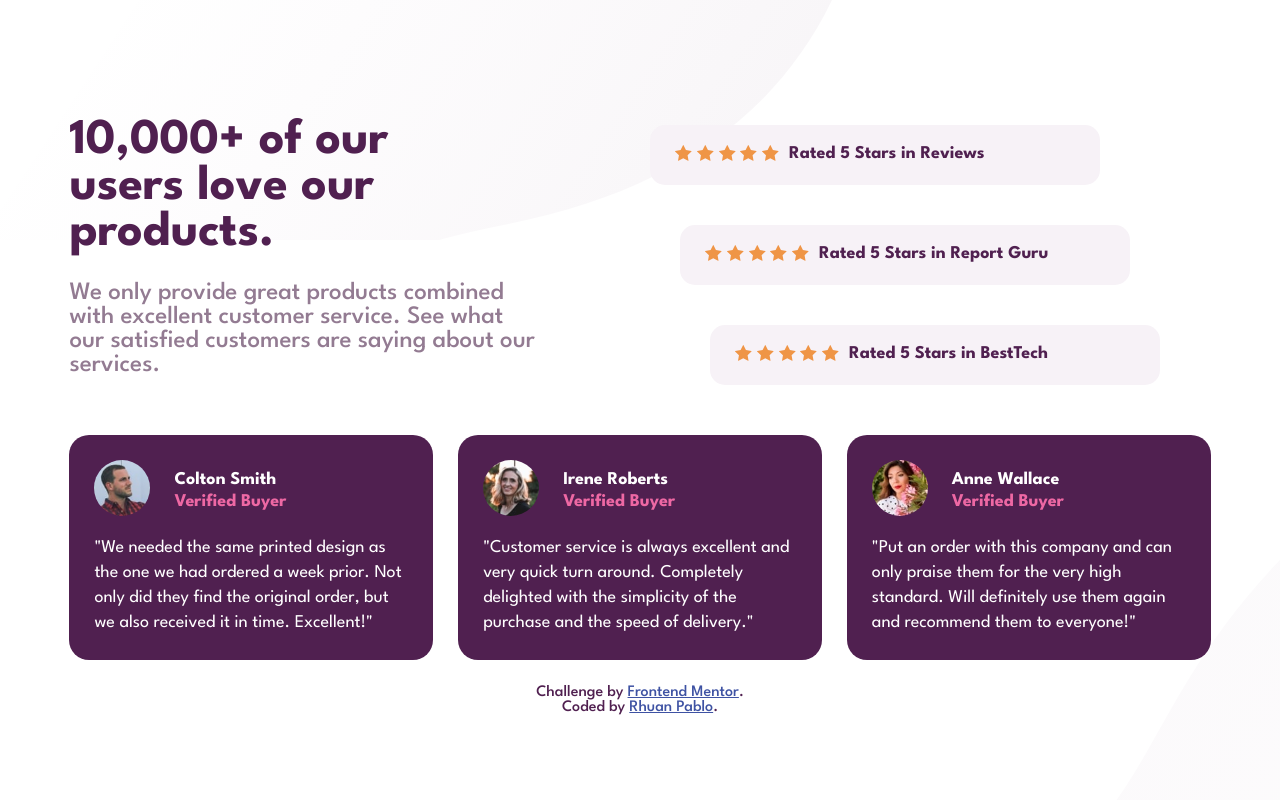
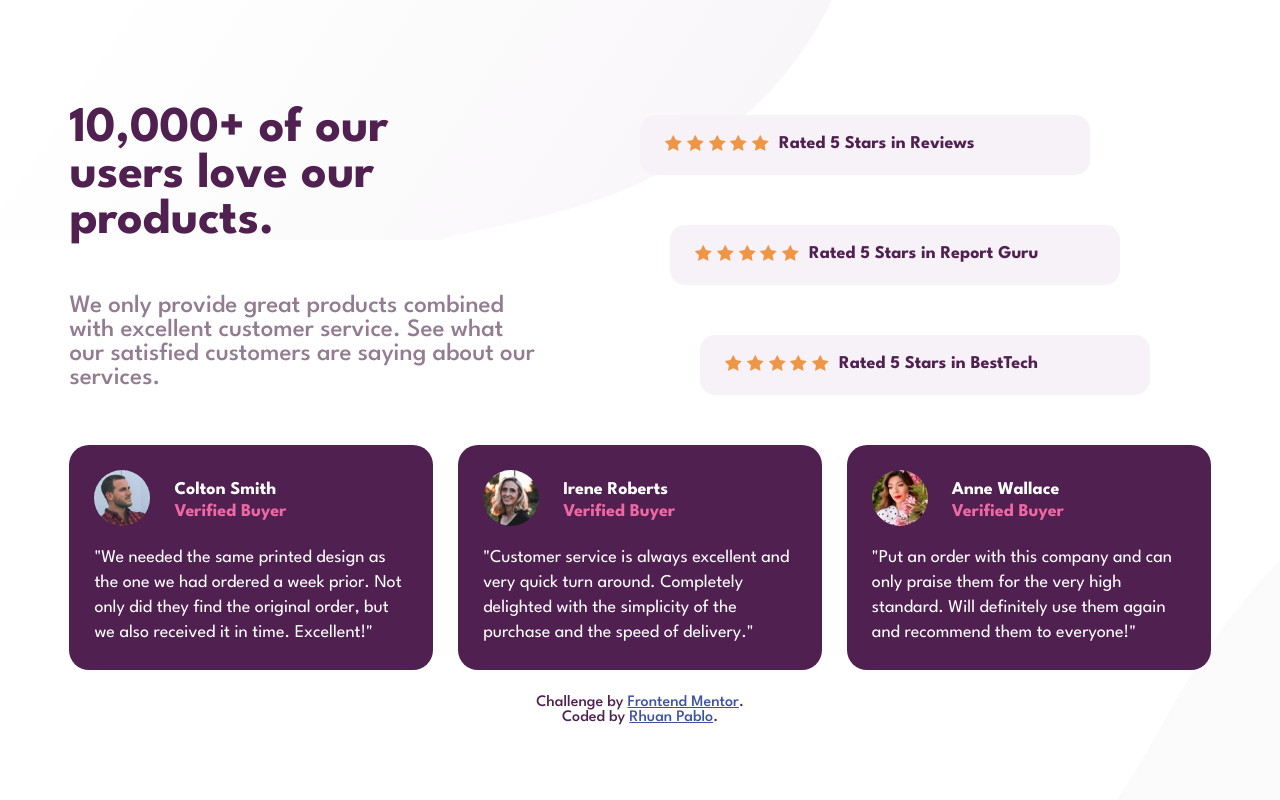
Before and after one commit to Rhuan-P/Social-proof-section, a plain HTML site: page index.html in a window 1280 px wide. Drawn offline with Linux system fonts and the light colour scheme.

Commit message:
Update style.css

```diff
--- a/CSS/style.css
+++ b/CSS/style.css
@@ -58,7 +58,12 @@ main {
   grid-template-rows: 1fr 1fr;
   justify-items: center;
   align-items: center;
-  gap: 20rem;
+
+}
+.main-container{
+display: flex;
+flex-direction: column;
+  gap: 25rem;
 }
 h1 {
   font-weight: 700;
@@ -70,6 +75,11 @@ h1 {
   font-weight: 500;
   max-width: 32ch;
   color: hsl(303, 10%, 53%);
+}
+.star-container{
+  display: flex;
+  flex-direction: column;
+  gap: 10rem;
 }
 .stars {
   gap: 10rem;
```
